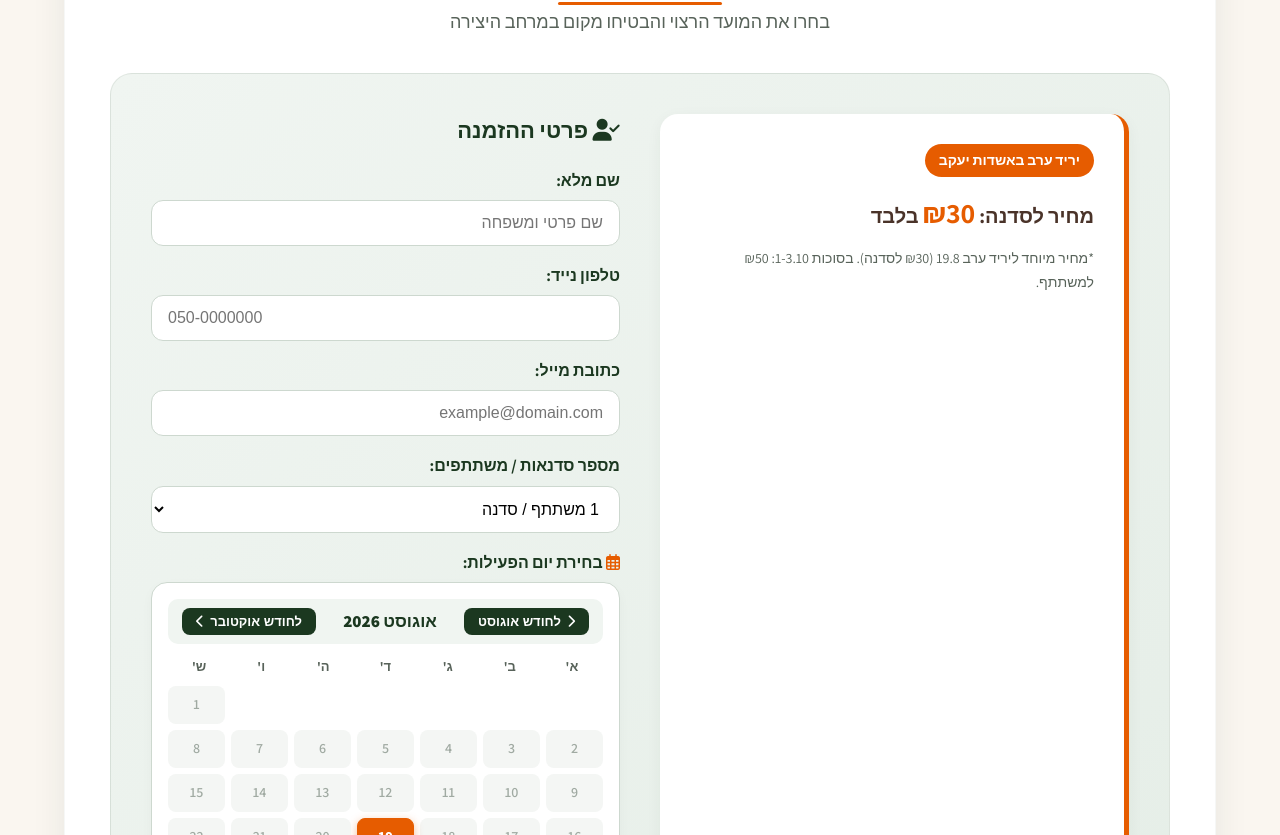
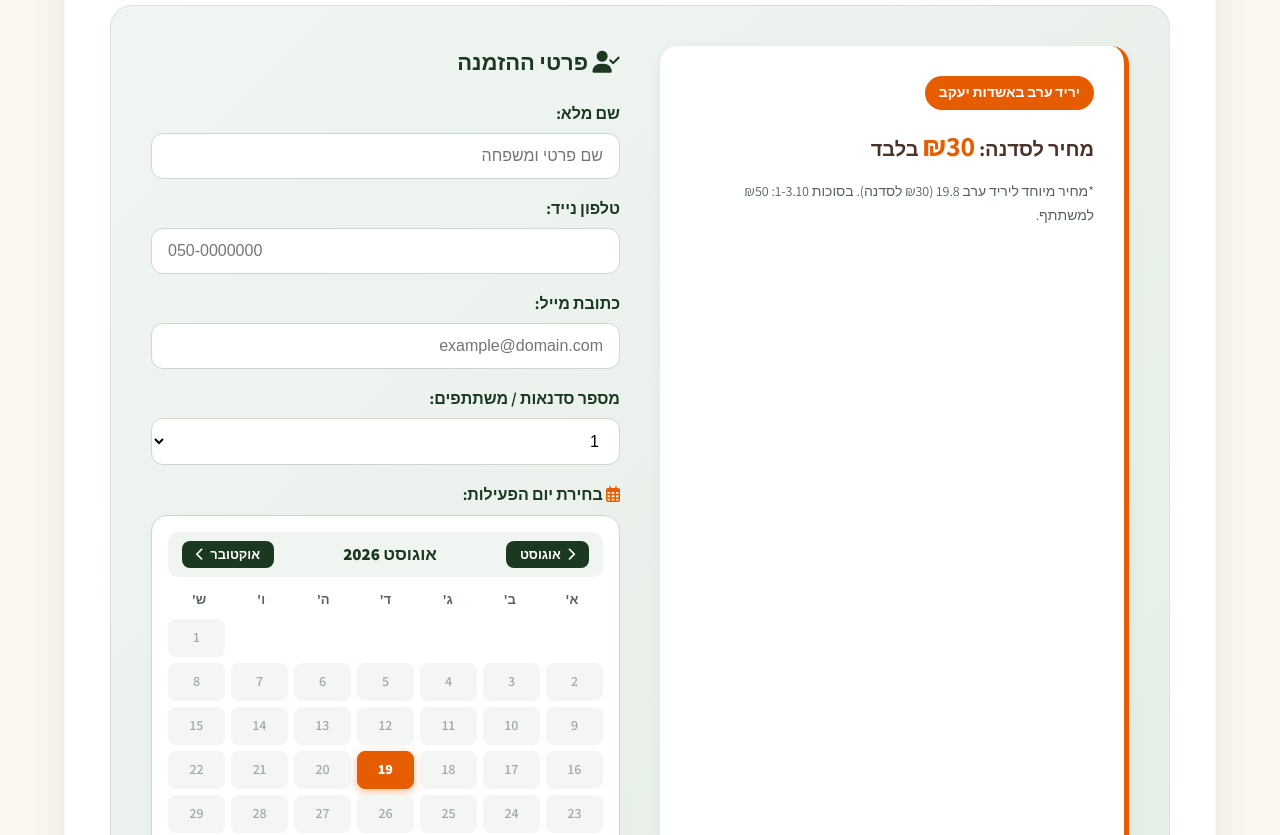
Before and after one commit to medurathashevet2024/-19.8, a plain HTML site: page index.html in a window 1280 px wide. Shown: the part 1443-2278 px from the top of the page. Drawn offline with Linux system fonts and the light colour scheme.

Commit message:
Update index.html

```diff
--- a/index.html
+++ b/index.html
@@ -638,7 +638,7 @@
             <div class="event-highlights">
                 <div class="highlight-chip">
                     <i class="fas fa-map-marker-alt"></i>
-                    <span><strong>מיקום:</strong> אשדות יעקב מאוחד, בדשא שליד מאפיית ניקה</span>
+                    <span><strong>מיקום:</strong> אשדות יעקב מאוחד </span>
                 </div>
                 <div class="highlight-chip">
                     <i class="far fa-clock"></i>
@@ -715,14 +715,14 @@
                     <div class="form-group">
                         <label id="participantsLabel">מספר סדנאות / משתתפים:</label>
                         <select id="participantsCount" onchange="calculateTotal()">
-                            <option value="1" selected>1 משתתף / סדנה</option>
-                            <option value="2">2 משתתפים / סדנאות</option>
-                            <option value="3">3 משתתפים / סדנאות</option>
-                            <option value="4">4 משתתפים / סדנאות</option>
-                            <option value="5">5 משתתפים / סדנאות</option>
-                            <option value="6">6 משתתפים / סדנאות</option>
-                            <option value="7">7 משתתפים / סדנאות</option>
-                            <option value="8">8 משתתפים / סדנאות</option>
+                            <option value="1" selected>1 </option>
+                            <option value="2">2   </option>
+                            <option value="3">3 </option>
+                            <option value="4">4 </option>
+                            <option value="5">5 </option>
+                            <option value="6">6 </option>
+                            <option value="7">7 </option>
+                            <option value="8">8 </option>
                         </select>
                     </div>
 
@@ -731,9 +731,9 @@
                         <label><i class="far fa-calendar-alt" style="color: var(--campfire-orange);"></i> בחירת יום הפעילות:</label>
                         <div class="calendar-container">
                             <div class="calendar-header">
-                                <button type="button" class="cal-nav-btn" onclick="prevMonth()"><i class="fas fa-chevron-right"></i> לחודש אוגוסט</button>
+                                <button type="button" class="cal-nav-btn" onclick="prevMonth()"><i class="fas fa-chevron-right"></i>  אוגוסט</button>
                                 <span id="calendarMonthTitle">אוגוסט 2026</span>
-                                <button type="button" class="cal-nav-btn" onclick="nextMonth()">לחודש אוקטובר <i class="fas fa-chevron-left"></i></button>
+                                <button type="button" class="cal-nav-btn" onclick="nextMonth()"> אוקטובר <i class="fas fa-chevron-left"></i></button>
                             </div>
                             <div class="calendar-weekdays">
                                 <div>א'</div><div>ב'</div><div>ג'</div><div>ד'</div><div>ה'</div><div>ו'</div><div>ש'</div>
```
